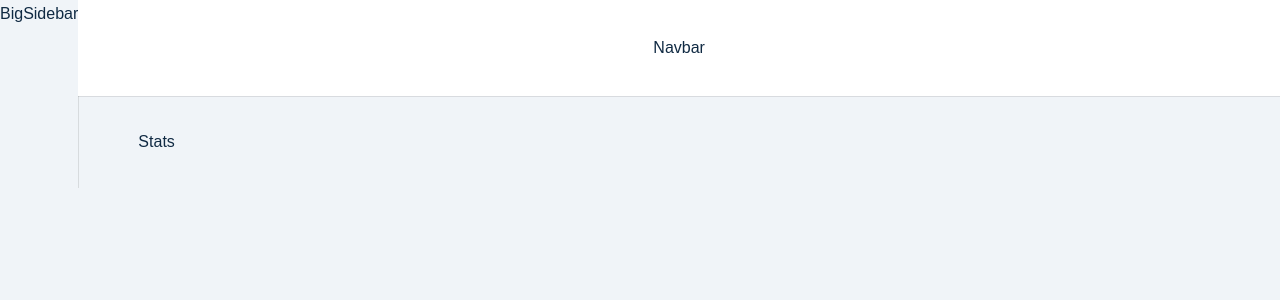
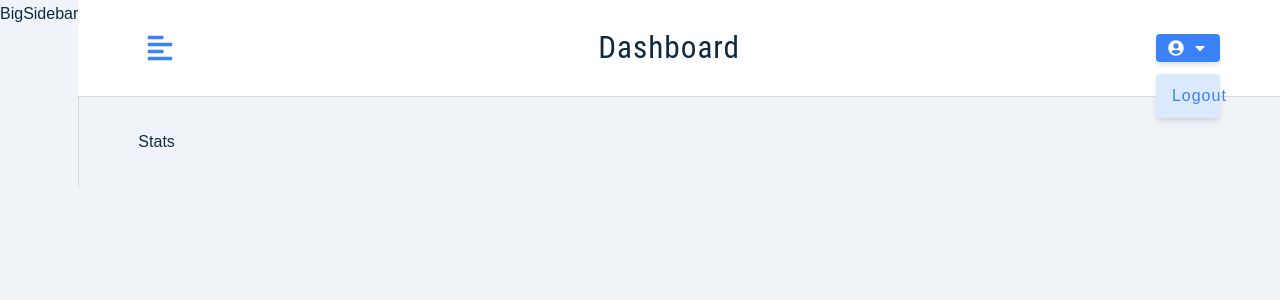
Before and after one commit to Razieh-Abedi/redux-toolkit-jobster, a React (Create React App) app: page / in a window 1280 px wide. Shown: the top 300 px of the page. Built offline with nearby package versions, Linux system fonts and the light colour scheme.

Commit message:
did initial setup for navbar

```diff
--- a/package.json
+++ b/package.json
@@ -11,6 +11,7 @@
     "normalize.css": "^8.0.1",
     "react": "^18.2.0",
     "react-dom": "^18.2.0",
+    "react-icons": "^4.7.1",
     "react-redux": "^8.0.5",
     "react-router-dom": "^6.6.1",
     "react-scripts": "5.0.1",
--- a/src/components/Navbar.js
+++ b/src/components/Navbar.js
@@ -1,11 +1,48 @@
 import React from "react";
 import Wrapper from "../assets/wrappers/Navbar";
+import { FaAlignLeft, FaUserCircle, FaCaretDown } from "react-icons/fa";
+import { useState } from "react";
+import Logo from "./Logo";
+import { useDispatch, useSelector } from "react-redux";
 
 function Navbar() {
+  const dispatch = useDispatch();
+  const { user } = useSelector((store) => store.user);
   return (
     <Wrapper>
-      {" "}
-      <div>Navbar</div>
+      <div className="nav-center">
+        <button
+          className="toggle-btn"
+          type="button"
+          onClick={() => console.log("toggle btn")}
+        >
+          <FaAlignLeft />
+        </button>
+        <div>
+          <Logo />
+          <h3 className="logo-text">Dashboard</h3>
+        </div>
+        <div className="btn-container">
+          <button
+            type="button"
+            className="btn"
+            onClick={() => console.log("toggle logout btn")}
+          >
+            <FaUserCircle />
+            {user && user.name}
+            <FaCaretDown />
+          </button>
+          <div className="dropdown show-dropdown">
+            <button
+              type="button"
+              className="dropdown-btn"
+              onClick={() => console.log("log out")}
+            >
+              logout
+            </button>
+          </div>
+        </div>
+      </div>
     </Wrapper>
   );
 }
```
Also changed, not shown: 1 other file (tests, documents, lock files or other folders).
